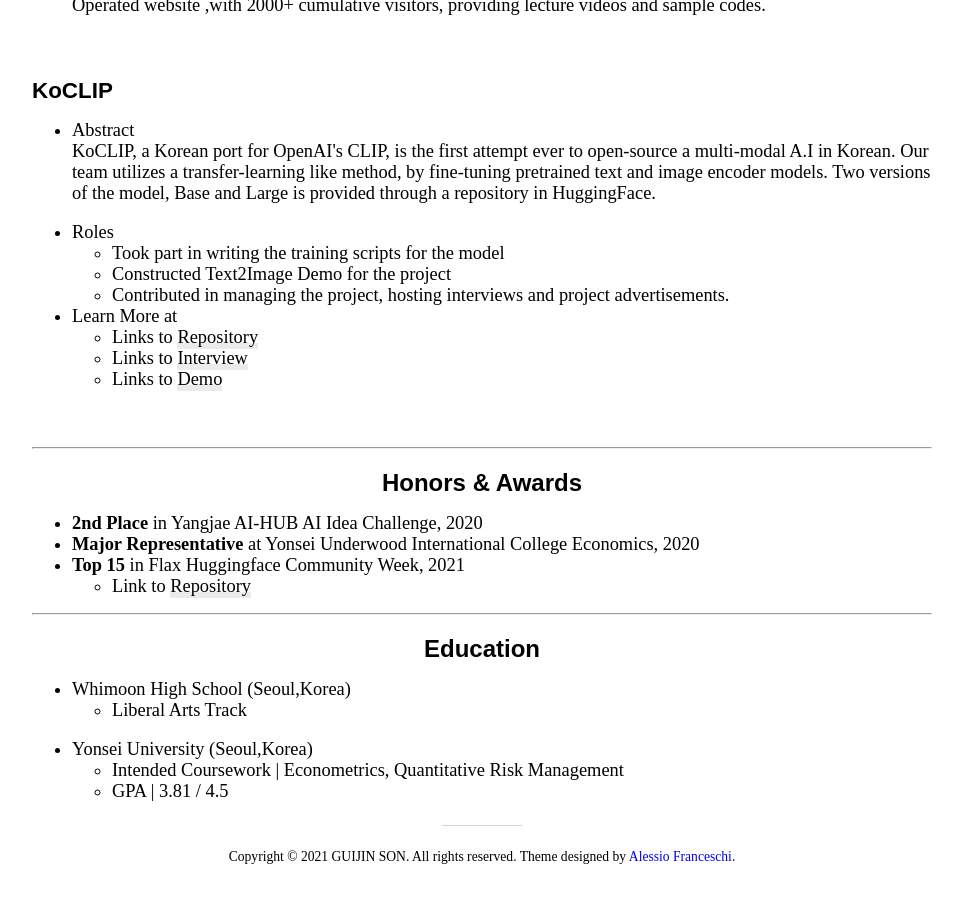
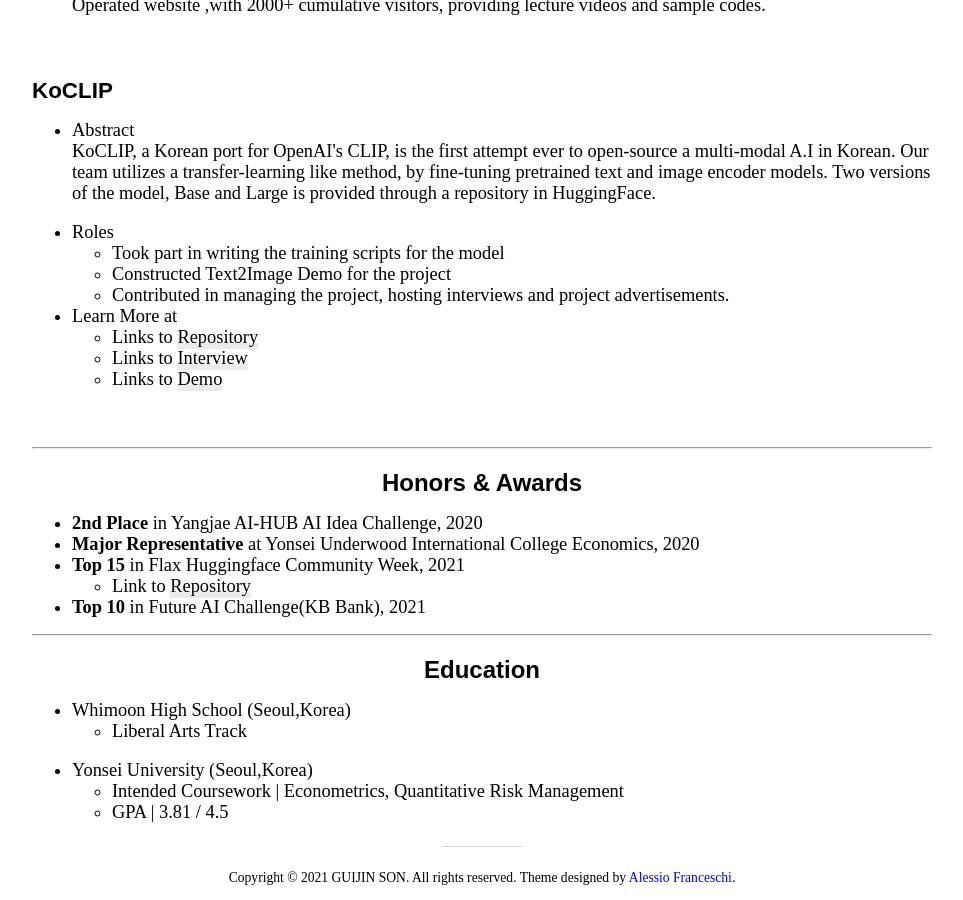
Before and after one commit to guijinSON/guijinSON.github.io, a Jekyll site: the page built from Learn_More.md, in a window 1280 px wide and 900 px high, scrolled down 1382 px. Shown: the whole window, without its empty margins (158-1121 px from the left). Built offline with Jekyll 4.4.1, drawn with Linux system fonts in a browser that asks for light colours; nearby versions of some CDN libraries; before the commit the page ends 2261 px from its top, so only the background shows below that.

Commit message:
Update Learn_More.md

```diff
--- a/Learn_More.md
+++ b/Learn_More.md
@@ -87,6 +87,7 @@
  <ul>
   <li>Link to <a href="https://github.com/guijinSON/koclip.git"> Repository </a></li>
  </ul>
+ <li> <strong>Top 10</strong> in Future AI Challenge(KB Bank), 2021 </li>
 </ul>
 
 
```
